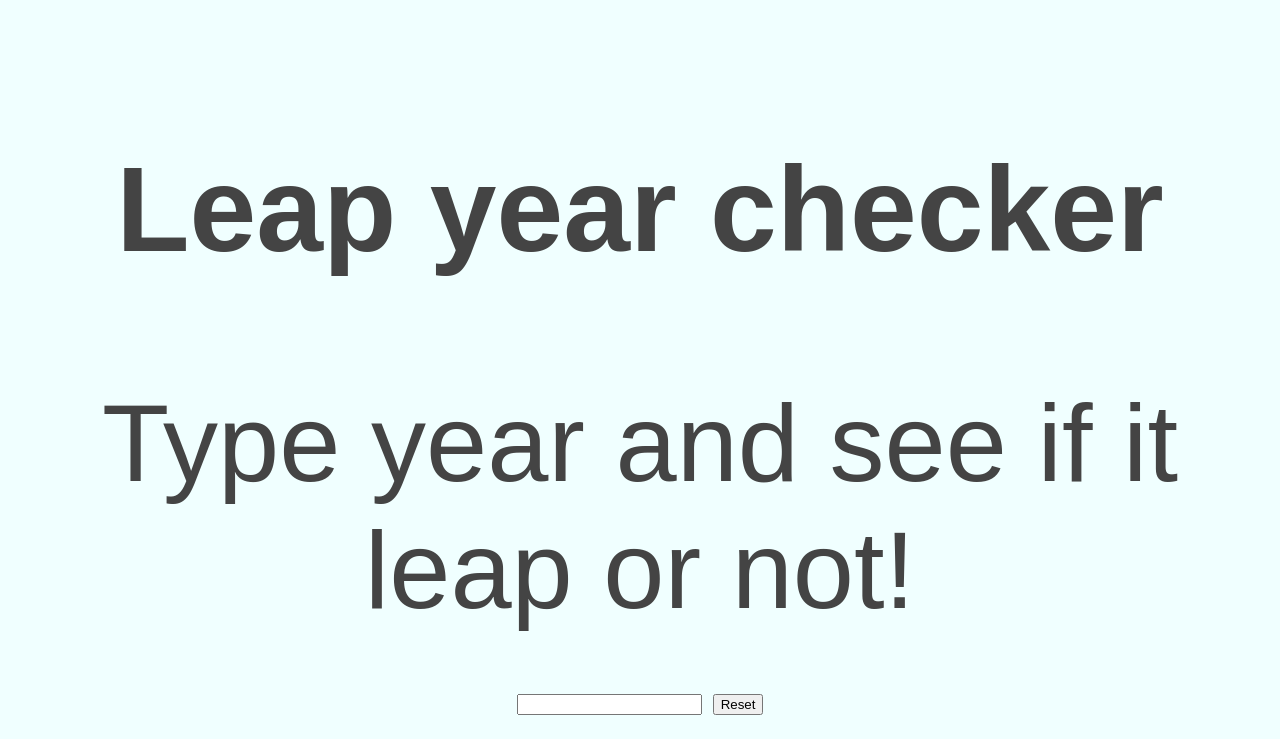
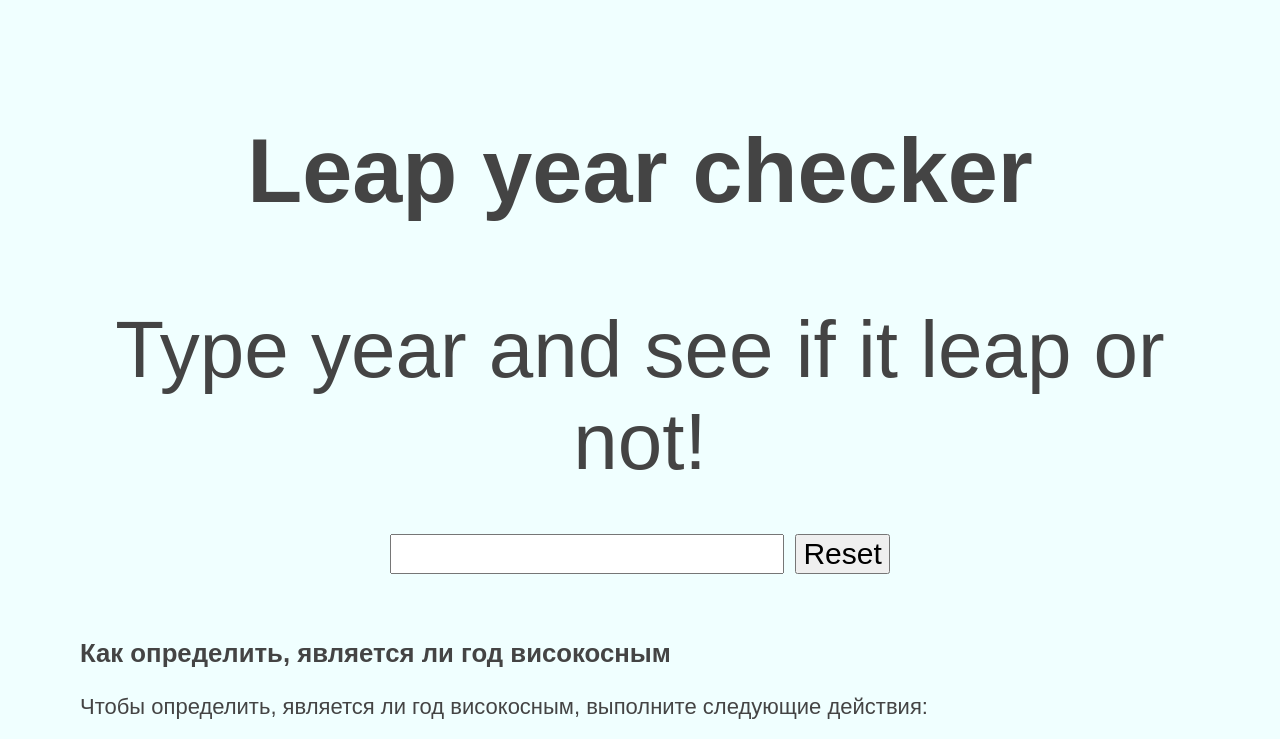
Before and after one commit to kfivap/LeapYearWeb, a plain HTML site: page index.html in a window 1280 px wide. Shown: the top 739 px of the page. Drawn offline with Linux system fonts and the light colour scheme.

Commit message:
Add files via upload

```diff
--- a/index.html
+++ b/index.html
@@ -13,7 +13,7 @@
 <div id='tform'>
 <form>
 <input type="number" id="typeyear" value="" />
-<input type="reset">
+<input type="reset" id="resetyear">
 </form>
 </div>
 
--- a/style.css
+++ b/style.css
@@ -9,13 +9,13 @@ align-content: center;
 }
 
 h1{
-	font-size: 120px;
+	font-size: 90px;
 	text-align: center;
 }
 
 
 #year{
-	font-size: 110px;
+	font-size: 80px;
 	padding: 20px;
 	text-align: center;
 }
@@ -57,3 +57,10 @@ h1{
 	font-size: 18px;
 	padding: 12px;
 }
+
+#typeyear{
+	font-size: 30px;
+}
+#resetyear{
+	font-size: 30px;
+}
```
